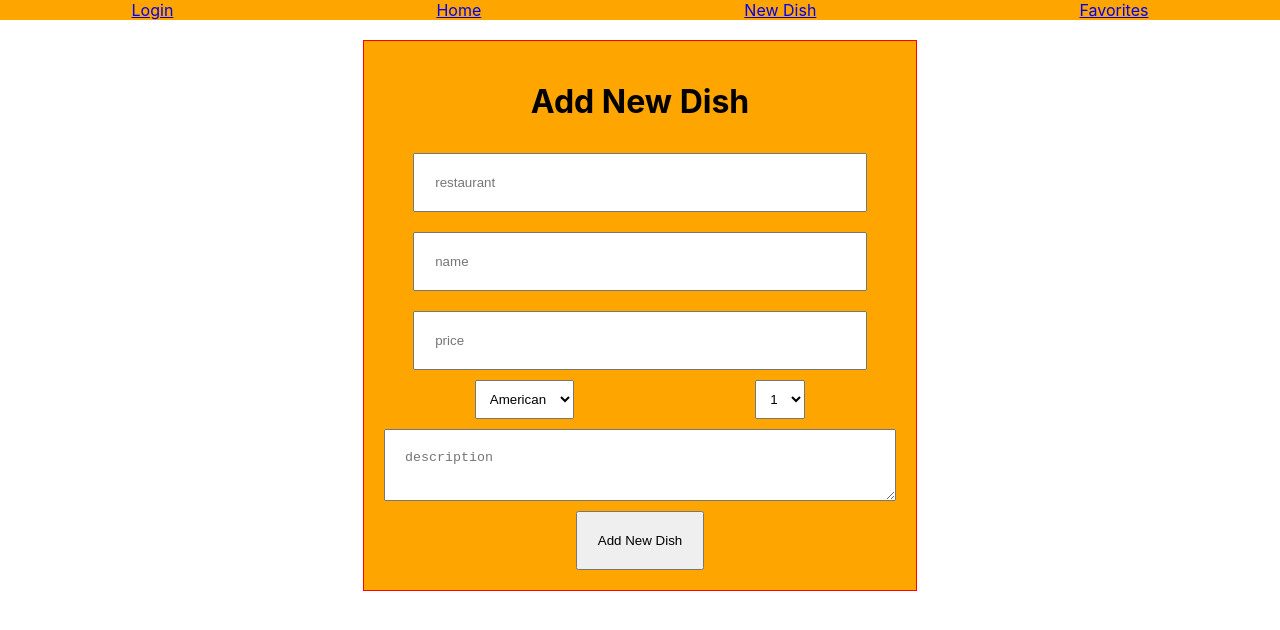
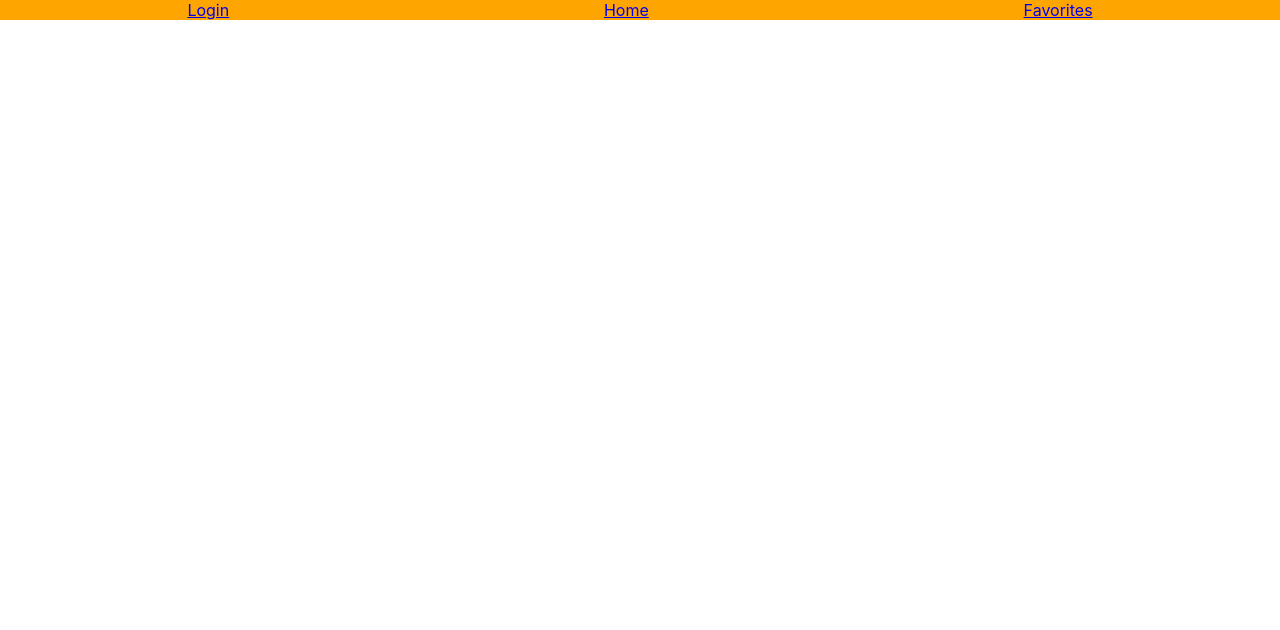
Before and after one commit to abdirahmanfarah/Foodie-Fun, a React (Create React App) app in the folder foodie-fun/: page /newdish in a window 1280 px wide. Shown: the top 630 px of the page. Built offline with nearby package versions, Linux system fonts and the light colour scheme; sample sign-in values are in the browser's storage.

Commit message:
now.json is outside

```diff
--- a/foodie-fun/src/App.js
+++ b/foodie-fun/src/App.js
@@ -35,7 +35,7 @@ function App() {
 
           {/* <Link to ='/restaurant'>Add New Restaurant</Link> */}
 
-          <Link to ='/newdish'>New Dish</Link>
+          {/* <Link to ='/newdish'>New Dish</Link> */}
 
           <Link to ='/restaurants'>Favorites</Link>
 
@@ -51,7 +51,7 @@ function App() {
         {/* Private Routes*/}
         <PrivateRoute path='/dashboard' component={Dashboard} />
         <PrivateRoute path='/restaurant' component={RestaurantForm}/>
-        <PrivateRoute path='/newdish' component={DishForm} />
+        {/* <PrivateRoute path='/newdish' component={DishForm} /> */}
         <PrivateRoute path='/restaurants' component={RestaurantList} />
         <PrivateRoute path='/restaurants/:id' component={EditRestaurant} />
 
--- a/foodie-fun/src/actions/index.js
+++ b/foodie-fun/src/actions/index.js
@@ -1,5 +1,6 @@
 import { setUser, setUserTypes } from './regisLogin';
 import { deleteRest, DELETE_RESTAURANT, DELETE_RESTAURANT_FAIL } from './deleteRest';
+import { editRest, EDIT_RESTAURANT, EDIT_RESTAURANT_FAIL} from './editRest';
 import  {
   FETCHING_RESTAURANT_SUCCESS,
   FETCHING_RESTAURANT_FAILURE,
@@ -20,5 +21,8 @@ export {
   addRestaurant,
   deleteRest,
   DELETE_RESTAURANT,
-  DELETE_RESTAURANT_FAIL
+  DELETE_RESTAURANT_FAIL,
+  editRest,
+  EDIT_RESTAURANT_FAIL,
+  EDIT_RESTAURANT
 }
--- a/foodie-fun/src/components/dishForm.jsx
+++ b/foodie-fun/src/components/dishForm.jsx
@@ -1,72 +1,72 @@
-import React, { useState } from 'react';
-import { connect } from 'react-redux';
-import styled from 'styled-components';
+// import React, { useState } from 'react';
+// import { connect } from 'react-redux';
+// import styled from 'styled-components';
 
-const DishForm = props => {
-  const [newDish, setNewDish] = useState({});
+// const DishForm = props => {
+//   const [newDish, setNewDish] = useState({});
 
-  const handleChange = e => {
-    setNewDish({...newDish, [e.target.name]: e.target.value})
-  }
+//   const handleChange = e => {
+//     setNewDish({...newDish, [e.target.name]: e.target.value})
+//   }
 
-  return (
-    <DishFormContainer>
-      <h1>Add New Dish</h1>
-       <InputB name='restaurant' placeholder='restaurant' onChange={handleChange} value={newDish.restaurant}/>
-       <InputB name='name' placeholder='name' onChange={handleChange} value={newDish.name}/>
-       <InputB name='price' placeholder='price' onChange={handleChange} value={newDish.price}/>
-       <SelectB name="cuisine" value={newDish.cuisine} onChange={handleChange}>
-        <option value='American'>American</option>
-        <option value='Chinese'>Chinese</option>
-        <option value='Mexican'>Mexican</option>
-        <option value='Custom'>Custom</option>
-      </SelectB>
-      <SelectB name="rating" value={newDish.rating} onChange={handleChange}>
-          <option value='1'>1</option>
-          <option value='2'>2</option>
-          <option value='3'>3</option>
-          <option value='4'>4</option>
-          <option value='5'>5</option>
-      </SelectB>
-      <TextareaB name="review" value={newDish.review} onChange={handleChange} placeholder='description' />
-      <ButtonDish>Add New Dish</ButtonDish>
-    </DishFormContainer>
-  )
-}
+//   return (
+//     <DishFormContainer>
+//       <h1>Add New Dish</h1>
+//        <InputB name='restaurant' placeholder='restaurant' onChange={handleChange} value={newDish.restaurant}/>
+//        <InputB name='name' placeholder='name' onChange={handleChange} value={newDish.name}/>
+//        <InputB name='price' placeholder='price' onChange={handleChange} value={newDish.price}/>
+//        <SelectB name="cuisine" value={newDish.cuisine} onChange={handleChange}>
+//         <option value='American'>American</option>
+//         <option value='Chinese'>Chinese</option>
+//         <option value='Mexican'>Mexican</option>
+//         <option value='Custom'>Custom</option>
+//       </SelectB>
+//       <SelectB name="rating" value={newDish.rating} onChange={handleChange}>
+//           <option value='1'>1</option>
+//           <option value='2'>2</option>
+//           <option value='3'>3</option>
+//           <option value='4'>4</option>
+//           <option value='5'>5</option>
+//       </SelectB>
+//       <TextareaB name="review" value={newDish.review} onChange={handleChange} placeholder='description' />
+//       <ButtonDish>Add New Dish</ButtonDish>
+//     </DishFormContainer>
+//   )
+// }
 
-const mapStateToProps = state => {
-  return {
-    state
-  }
-}
-export default connect(mapStateToProps, {})(DishForm)
+// const mapStateToProps = state => {
+//   return {
+//     state
+//   }
+// }
+// export default connect(mapStateToProps, {})(DishForm)
 
-const DishFormContainer = styled.div `
-  background:orange;
-  display:flex;
-  justify-content:space-evenly;
-  flex-wrap:wrap;
-  align-item:center;
-  width:40%;
-  padding:20px;
-  border:1px solid red;
-  margin:20px auto;
-`
-const InputB = styled.input `
-  padding:20px;
-  margin:10px auto;
-  width:80%;
-`
-const SelectB = styled.select `
-  padding:10px;
-  margin:auto;
-`
-const TextareaB = styled.textarea `
-  padding:20px;
-  margin:10px auto;
-  width:100%;
-`
-const ButtonDish = styled.button `
-  padding:20px;
-  margin:auto;
-`
+// const DishFormContainer = styled.div `
+//   background:orange;
+//   display:flex;
+//   justify-content:space-evenly;
+//   flex-wrap:wrap;
+//   align-item:center;
+//   width:40%;
+//   padding:20px;
+//   border:1px solid red;
+//   margin:20px auto;
+// `
+// const InputB = styled.input `
+//   padding:20px;
+//   margin:10px auto;
+//   width:80%;
+// `
+// const SelectB = styled.select `
+//   padding:10px;
+//   margin:auto;
+// `
+// const TextareaB = styled.textarea `
+//   padding:20px;
+//   margin:10px auto;
+//   width:100%;
+// `
+// const ButtonDish = styled.button `
+//   padding:20px;
+//   margin:auto;
+// `
--- a/foodie-fun/src/components/editRestaurant.jsx
+++ b/foodie-fun/src/components/editRestaurant.jsx
@@ -1,20 +1,72 @@
-import React from 'react';
-import { connect } from 'react-redux';
-import styled from 'styled-components'
+// import React, { useState } from 'react';
+// import { connect } from 'react-redux';
+// import styled from 'styled-components';
 
-const EditRestaurant = props =>  {
-  console.log(props)
+// const DishForm = props => {
+//   const [newDish, setNewDish] = useState({});
 
-  return(
-    <div>
-    </div>
-  )
-}
+//   const handleChange = e => {
+//     setNewDish({...newDish, [e.target.name]: e.target.value})
+//   }
 
-const mapStateToProps = state => {
-  return {
-    user: state.user,
-    rest: state.restaurants,
-  }
-}
-export default connect(mapStateToProps, {})(EditRestaurant);
+//   return (
+//     <DishFormContainer>
+//       <h1>Add New Dish</h1>
+//        <InputB name='restaurant' placeholder='restaurant' onChange={handleChange} value={newDish.restaurant}/>
+//        <InputB name='name' placeholder='name' onChange={handleChange} value={newDish.name}/>
+//        <InputB name='price' placeholder='price' onChange={handleChange} value={newDish.price}/>
+//        <SelectB name="cuisine" value={newDish.cuisine} onChange={handleChange}>
+//         <option value='American'>American</option>
+//         <option value='Chinese'>Chinese</option>
+//         <option value='Mexican'>Mexican</option>
+//         <option value='Custom'>Custom</option>
+//       </SelectB>
+//       <SelectB name="rating" value={newDish.rating} onChange={handleChange}>
+//           <option value='1'>1</option>
+//           <option value='2'>2</option>
+//           <option value='3'>3</option>
+//           <option value='4'>4</option>
+//           <option value='5'>5</option>
+//       </SelectB>
+//       <TextareaB name="review" value={newDish.review} onChange={handleChange} placeholder='description' />
+//       <ButtonDish>Add New Dish</ButtonDish>
+//     </DishFormContainer>
+//   )
+// }
+
+// const mapStateToProps = state => {
+//   return {
+//     state
+//   }
+// }
+// export default connect(mapStateToProps, {})(DishForm)
+
+// const DishFormContainer = styled.div `
+//   background:orange;
+//   display:flex;
+//   justify-content:space-evenly;
+//   flex-wrap:wrap;
+//   align-item:center;
+//   width:40%;
+//   padding:20px;
+//   border:1px solid red;
+//   margin:20px auto;
+// `
+// const InputB = styled.input `
+//   padding:20px;
+//   margin:10px auto;
+//   width:80%;
+// `
+// const SelectB = styled.select `
+//   padding:10px;
+//   margin:auto;
+// `
+// const TextareaB = styled.textarea `
+//   padding:20px;
+//   margin:10px auto;
+//   width:100%;
+// `
+// const ButtonDish = styled.button `
+//   padding:20px;
+//   margin:auto;
+// `
```
Also changed, not shown: foodie-fun/now.json (deleted, +0 -8 lines), foodie-fun/src/actions/editRest.js (added, +17 -0 lines), foodie-fun/src/actions/deleteRest.js (line endings or trailing spaces).
